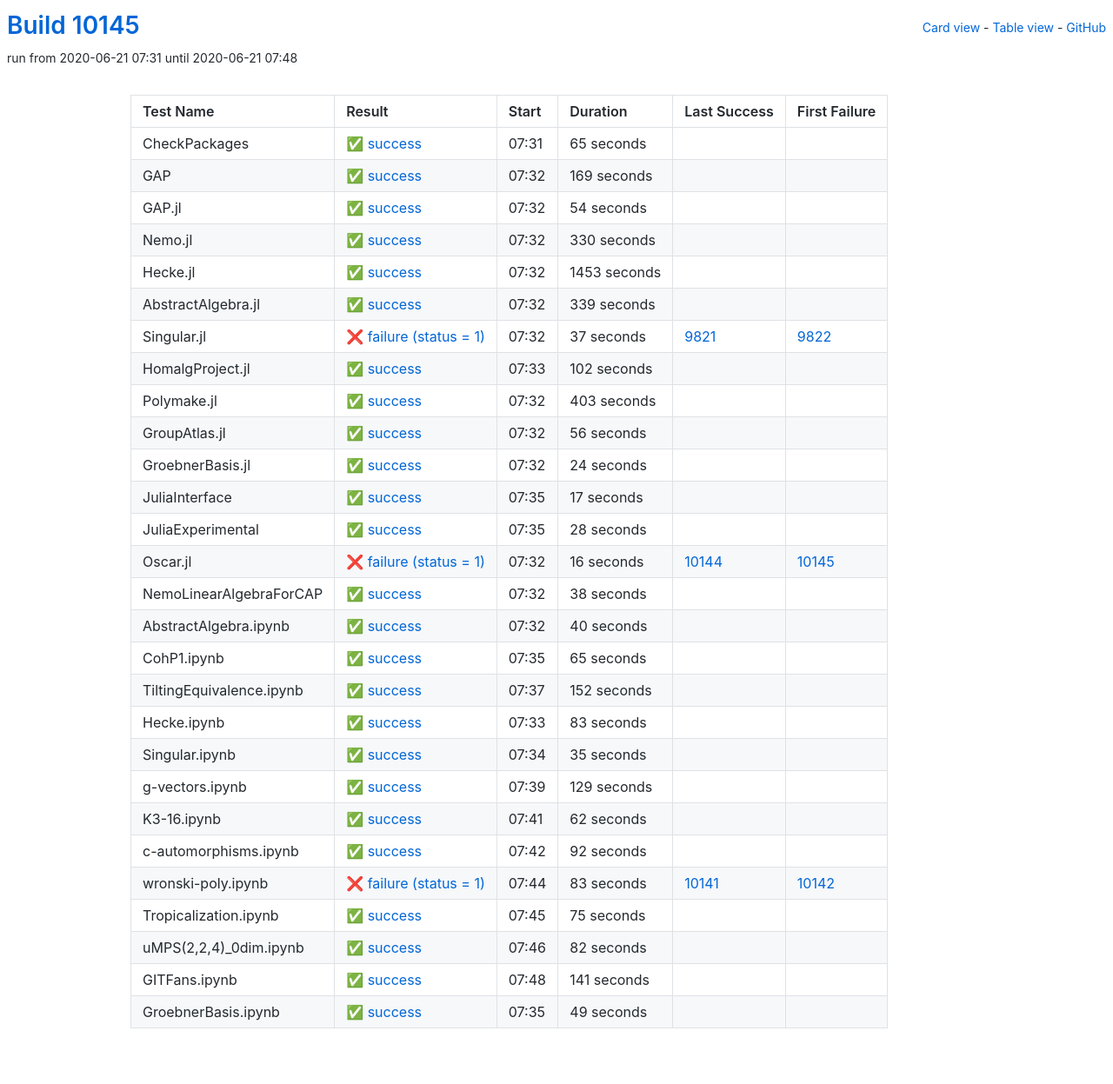
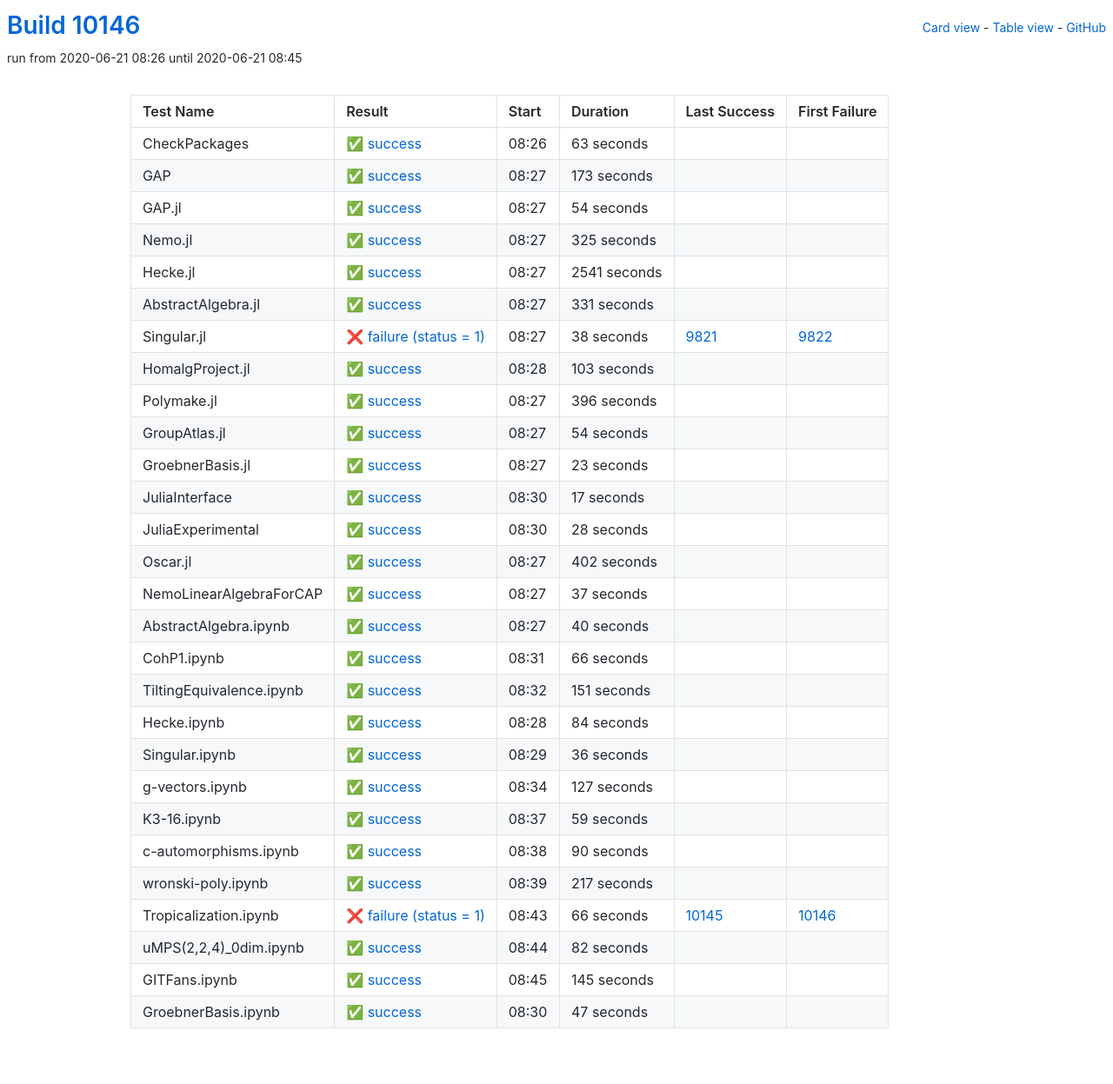
Before and after one commit to oscar-system/oscar-ci-status, a Jekyll site: the page built from table.html, in a window 1280 px wide. Shown: the whole page at 87% size. Built offline with Jekyll 4.4.1, drawn with Linux system fonts in a browser that asks for light colours.

Commit message:
Build #10146

```diff
--- a/_data/ci.yml
+++ b/_data/ci.yml
@@ -1,6 +1,6 @@
 ---
-build: 10145
-build_url: https://oscarci.mathematik.uni-kl.de/job/oscar/10145/
+build: 10146
+build_url: https://oscarci.mathematik.uni-kl.de/job/oscar/10146/
 job: oscar
 organization: oscar-system
 repo: oscar-ci-status
@@ -8,32 +8,32 @@ repourl: https://github.com/oscar-system/oscar-ci-status
 tests:
 - name: CheckPackages
   id: checkpackages
-  log: https://oscarci.mathematik.uni-kl.de/job/oscar/10145/artifact/logs/build-10145/CheckPackages.log
-  start: 2020-06-21 07:31
+  log: https://oscarci.mathematik.uni-kl.de/job/oscar/10146/artifact/logs/build-10146/CheckPackages.log
+  start: 2020-06-21 08:26
   success: true
   exitcode: 0
   status: success
-  duration: 65
+  duration: 63
   last_success: false
   last_success_url:
   first_failure: false
   first_failure_url:
 - name: GAP
   id: gap
-  log: https://oscarci.mathematik.uni-kl.de/job/oscar/10145/artifact/logs/build-10145/GAP.log
-  start: 2020-06-21 07:32
+  log: https://oscarci.mathematik.uni-kl.de/job/oscar/10146/artifact/logs/build-10146/GAP.log
+  start: 2020-06-21 08:27
   success: true
   exitcode: 0
   status: success
-  duration: 169
+  duration: 173
   last_success: false
   last_success_url:
   first_failure: false
   first_failure_url:
 - name: GAP.jl
   id: gap-jl
-  log: https://oscarci.mathematik.uni-kl.de/job/oscar/10145/artifact/logs/build-10145/GAP.jl.log
-  start: 2020-06-21 07:32
+  log: https://oscarci.mathematik.uni-kl.de/job/oscar/10146/artifact/logs/build-10146/GAP.jl.log
+  start: 2020-06-21 08:27
   success: true
   exitcode: 0
   status: success
@@ -44,104 +44,104 @@ tests:
   first_failure_url:
 - name: Nemo.jl
   id: nemo-jl
-  log: https://oscarci.mathematik.uni-kl.de/job/oscar/10145/artifact/logs/build-10145/Nemo.jl.log
-  start: 2020-06-21 07:32
+  log: https://oscarci.mathematik.uni-kl.de/job/oscar/10146/artifact/logs/build-10146/Nemo.jl.log
+  start: 2020-06-21 08:27
   success: true
   exitcode: 0
   status: success
-  duration: 330
+  duration: 325
   last_success: false
   last_success_url:
   first_failure: false
   first_failure_url:
 - name: Hecke.jl
   id: hecke-jl
-  log: https://oscarci.mathematik.uni-kl.de/job/oscar/10145/artifact/logs/build-10145/Hecke.jl.log
-  start: 2020-06-21 07:32
+  log: https://oscarci.mathematik.uni-kl.de/job/oscar/10146/artifact/logs/build-10146/Hecke.jl.log
+  start: 2020-06-21 08:27
   success: true
   exitcode: 0
   status: success
-  duration: 1453
+  duration: 2541
   last_success: false
   last_success_url:
   first_failure: false
   first_failure_url:
 - name: AbstractAlgebra.jl
   id: abstractalgebra-jl
-  log: https://oscarci.mathematik.uni-kl.de/job/oscar/10145/artifact/logs/build-10145/AbstractAlgebra.jl.log
-  start: 2020-06-21 07:32
+  log: https://oscarci.mathematik.uni-kl.de/job/oscar/10146/artifact/logs/build-10146/AbstractAlgebra.jl.log
+  start: 2020-06-21 08:27
   success: true
   exitcode: 0
   status: success
-  duration: 339
+  duration: 331
   last_success: false
   last_success_url:
   first_failure: false
   first_failure_url:
 - name: Singular.jl
   id: singular-jl
-  log: https://oscarci.mathematik.uni-kl.de/job/oscar/10145/artifact/logs/build-10145/Singular.jl.log
-  start: 2020-06-21 07:32
+  log: https://oscarci.mathematik.uni-kl.de/job/oscar/10146/artifact/logs/build-10146/Singular.jl.log
+  start: 2020-06-21 08:27
   success: false
   exitcode: 1
   status: failure
-  duration: 37
+  duration: 38
   last_success: 9821
   last_success_url: https://oscarci.mathematik.uni-kl.de/job/oscar/9821/
   first_failure: 9822
   first_failure_url: https://oscarci.mathematik.uni-kl.de/job/oscar/9822/
 - name: HomalgProject.jl
   id: homalgproject-jl
-  log: https://oscarci.mathematik.uni-kl.de/job/oscar/10145/artifact/logs/build-10145/HomalgProject.jl.log
-  start: 2020-06-21 07:33
+  log: https://oscarci.mathematik.uni-kl.de/job/oscar/10146/artifact/logs/build-10146/HomalgProject.jl.log
+  start: 2020-06-21 08:28
   success: true
   exitcode: 0
   status: success
-  duration: 102
+  duration: 103
   last_success: false
   last_success_url:
   first_failure: false
   first_failure_url:
 - name: Polymake.jl
   id: polymake-jl
-  log: https://oscarci.mathematik.uni-kl.de/job/oscar/10145/artifact/logs/build-10145/Polymake.jl.log
-  start: 2020-06-21 07:32
+  log: https://oscarci.mathematik.uni-kl.de/job/oscar/10146/artifact/logs/build-10146/Polymake.jl.log
+  start: 2020-06-21 08:27
   success: true
   exitcode: 0
   status: success
-  duration: 403
+  duration: 396
   last_success: false
   last_success_url:
   first_failure: false
   first_failure_url:
 - name: GroupAtlas.jl
   id: groupatlas-jl
-  log: https://oscarci.mathematik.uni-kl.de/job/oscar/10145/artifact/logs/build-10145/GroupAtlas.jl.log
-  start: 2020-06-21 07:32
+  log: https://oscarci.mathematik.uni-kl.de/job/oscar/10146/artifact/logs/build-10146/GroupAtlas.jl.log
+  start: 2020-06-21 08:27
   success: true
   exitcode: 0
   status: success
-  duration: 56
+  duration: 54
   last_success: false
   last_success_url:
   first_failure: false
   first_failure_url:
 - name: GroebnerBasis.jl
   id: groebnerbasis-jl
-  log: https://oscarci.mathematik.uni-kl.de/job/oscar/10145/artifact/logs/build-10145/GroebnerBasis.jl.log
-  start: 2020-06-21 07:32
+  log: https://oscarci.mathematik.uni-kl.de/job/oscar/10146/artifact/logs/build-10146/GroebnerBasis.jl.log
+  start: 2020-06-21 08:27
   success: true
   exitcode: 0
   status: success
-  duration: 24
+  duration: 23
   last_success: false
   last_success_url:
   first_failure: false
   first_failure_url:
 - name: JuliaInterface
   id: juliainterface
-  log: https://oscarci.mathematik.uni-kl.de/job/oscar/10145/artifact/logs/build-10145/JuliaInterface.log
-  start: 2020-06-21 07:35
+  log: https://oscarci.mathematik.uni-kl.de/job/oscar/10146/artifact/logs/build-10146/JuliaInterface.log
+  start: 2020-06-21 08:30
   success: true
   exitcode: 0
   status: success
@@ -152,8 +152,8 @@ tests:
   first_failure_url:
 - name: JuliaExperimental
   id: juliaexperimental
-  log: https://oscarci.mathematik.uni-kl.de/job/oscar/10145/artifact/logs/build-10145/JuliaExperimental.log
-  start: 2020-06-21 07:35
+  log: https://oscarci.mathematik.uni-kl.de/job/oscar/10146/artifact/logs/build-10146/JuliaExperimental.log
+  start: 2020-06-21 08:30
   success: true
   exitcode: 0
   status: success
@@ -164,32 +164,32 @@ tests:
   first_failure_url:
 - name: Oscar.jl
   id: oscar-jl
-  log: https://oscarci.mathematik.uni-kl.de/job/oscar/10145/artifact/logs/build-10145/Oscar.jl.log
-  start: 2020-06-21 07:32
-  success: false
-  exitcode: 1
-  status: failure
-  duration: 16
-  last_success: 10144
-  last_success_url: https://oscarci.mathematik.uni-kl.de/job/oscar/10144/
-  first_failure: 10145
-  first_failure_url: https://oscarci.mathematik.uni-kl.de/job/oscar/10145/
-- name: NemoLinearAlgebraForCAP
-  id: nemolinearalgebraforcap
-  log: https://oscarci.mathematik.uni-kl.de/job/oscar/10145/artifact/logs/build-10145/NemoLinearAlgebraForCAP.log
-  start: 2020-06-21 07:32
+  log: https://oscarci.mathematik.uni-kl.de/job/oscar/10146/artifact/logs/build-10146/Oscar.jl.log
+  start: 2020-06-21 08:27
   success: true
   exitcode: 0
   status: success
-  duration: 38
+  duration: 402
+  last_success: false
+  last_success_url:
+  first_failure: false
+  first_failure_url:
+- name: NemoLinearAlgebraForCAP
+  id: nemolinearalgebraforcap
+  log: https://oscarci.mathematik.uni-kl.de/job/oscar/10146/artifact/logs/build-10146/NemoLinearAlgebraForCAP.log
+  start: 2020-06-21 08:27
+  success: true
+  exitcode: 0
+  status: success
+  duration: 37
   last_success: false
   last_success_url:
   first_failure: false
   first_failure_url:
 - name: AbstractAlgebra.ipynb
   id: abstractalgebra-ipynb
-  log: https://oscarci.mathematik.uni-kl.de/job/oscar/10145/artifact/logs/build-10145/AbstractAlgebra.ipynb.log
-  start: 2020-06-21 07:32
+  log: https://oscarci.mathematik.uni-kl.de/job/oscar/10146/artifact/logs/build-10146/AbstractAlgebra.ipynb.log
+  start: 2020-06-21 08:27
   success: true
   exitcode: 0
   status: success
@@ -200,116 +200,116 @@ tests:
   first_failure_url:
 - name: CohP1.ipynb
   id: cohp1-ipynb
-  log: https://oscarci.mathematik.uni-kl.de/job/oscar/10145/artifact/logs/build-10145/CohP1.ipynb.log
-  start: 2020-06-21 07:35
+  log: https://oscarci.mathematik.uni-kl.de/job/oscar/10146/artifact/logs/build-10146/CohP1.ipynb.log
+  start: 2020-06-21 08:31
   success: true
   exitcode: 0
   status: success
-  duration: 65
+  duration: 66
   last_success: false
   last_success_url:
   first_failure: false
   first_failure_url:
 - name: TiltingEquivalence.ipynb
   id: tiltingequivalence-ipynb
-  log: https://oscarci.mathematik.uni-kl.de/job/oscar/10145/artifact/logs/build-10145/TiltingEquivalence.ipynb.log
-  start: 2020-06-21 07:37
+  log: https://oscarci.mathematik.uni-kl.de/job/oscar/10146/artifact/logs/build-10146/TiltingEquivalence.ipynb.log
+  start: 2020-06-21 08:32
   success: true
   exitcode: 0
   status: success
-  duration: 152
+  duration: 151
   last_success: false
   last_success_url:
   first_failure: false
   first_failure_url:
 - name: Hecke.ipynb
   id: hecke-ipynb
-  log: https://oscarci.mathematik.uni-kl.de/job/oscar/10145/artifact/logs/build-10145/Hecke.ipynb.log
-  start: 2020-06-21 07:33
+  log: https://oscarci.mathematik.uni-kl.de/job/oscar/10146/artifact/logs/build-10146/Hecke.ipynb.log
+  start: 2020-06-21 08:28
   success: true
   exitcode: 0
   status: success
-  duration: 83
+  duration: 84
   last_success: false
   last_success_url:
   first_failure: false
   first_failure_url:
 - name: Singular.ipynb
   id: singular-ipynb
-  log: https://oscarci.mathematik.uni-kl.de/job/oscar/10145/artifact/logs/build-10145/Singular.ipynb.log
-  start: 2020-06-21 07:34
+  log: https://oscarci.mathematik.uni-kl.de/job/oscar/10146/artifact/logs/build-10146/Singular.ipynb.log
+  start: 2020-06-21 08:29
   success: true
   exitcode: 0
   status: success
-  duration: 35
+  duration: 36
   last_success: false
   last_success_url:
   first_failure: false
   first_failure_url:
 - name: g-vectors.ipynb
   id: g-vectors-ipynb
-  log: https://oscarci.mathematik.uni-kl.de/job/oscar/10145/artifact/logs/build-10145/g-vectors.ipynb.log
-  start: 2020-06-21 07:39
+  log: https://oscarci.mathematik.uni-kl.de/job/oscar/10146/artifact/logs/build-10146/g-vectors.ipynb.log
+  start: 2020-06-21 08:34
   success: true
   exitcode: 0
   status: success
-  duration: 129
+  duration: 127
   last_success: false
   last_success_url:
   first_failure: false
   first_failure_url:
 - name: K3-16.ipynb
   id: k3-16-ipynb
-  log: https://oscarci.mathematik.uni-kl.de/job/oscar/10145/artifact/logs/build-10145/K3-16.ipynb.log
-  start: 2020-06-21 07:41
+  log: https://oscarci.mathematik.uni-kl.de/job/oscar/10146/artifact/logs/build-10146/K3-16.ipynb.log
+  start: 2020-06-21 08:37
   success: true
   exitcode: 0
   status: success
-  duration: 62
+  duration: 59
   last_success: false
   last_success_url:
   first_failure: false
   first_failure_url:
 - name: c-automorphisms.ipynb
   id: c-automorphisms-ipynb
-  log: https://oscarci.mathematik.uni-kl.de/job/oscar/10145/artifact/logs/build-10145/c-automorphisms.ipynb.log
-  start: 2020-06-21 07:42
+  log: https://oscarci.mathematik.uni-kl.de/job/oscar/10146/artifact/logs/build-10146/c-automorphisms.ipynb.log
+  start: 2020-06-21 08:38
   success: true
   exitcode: 0
   status: success
-  duration: 92
+  duration: 90
   last_success: false
   last_success_url:
   first_failure: false
   first_failure_url:
 - name: wronski-poly.ipynb
   id: wronski-poly-ipynb
-  log: https://oscarci.mathematik.uni-kl.de/job/oscar/10145/artifact/logs/build-10145/wronski-poly.ipynb.log
-  start: 2020-06-21 07:44
-  success: false
-  exitcode: 1
-  status: failure
-  duration: 83
-  last_success: 10141
-  last_success_url: https://oscarci.mathematik.uni-kl.de/job/oscar/10141/
-  first_failure: 10142
-  first_failure_url: https://oscarci.mathematik.uni-kl.de/job/oscar/10142/
-- name: Tropicalization.ipynb
-  id: tropicalization-ipynb
-  log: https://oscarci.mathematik.uni-kl.de/job/oscar/10145/artifact/logs/build-10145/Tropicalization.ipynb.log
-  start: 2020-06-21 07:45
+  log: https://oscarci.mathematik.uni-kl.de/job/oscar/10146/artifact/logs/build-10146/wronski-poly.ipynb.log
+  start: 2020-06-21 08:39
   success: true
   exitcode: 0
   status: success
-  duration: 75
+  duration: 217
   last_success: false
   last_success_url:
   first_failure: false
   first_failure_url:
+- name: Tropicalization.ipynb
+  id: tropicalization-ipynb
+  log: https://oscarci.mathematik.uni-kl.de/job/oscar/10146/artifact/logs/build-10146/Tropicalization.ipynb.log
+  start: 2020-06-21 08:43
+  success: false
+  exitcode: 1
+  status: failure
+  duration: 66
+  last_success: 10145
+  last_success_url: https://oscarci.mathematik.uni-kl.de/job/oscar/10145/
+  first_failure: 10146
+  first_failure_url: https://oscarci.mathematik.uni-kl.de/job/oscar/10146/
 - name: uMPS(2,2,4)_0dim.ipynb
   id: umps-2-2-4-0dim-ipynb
-  log: https://oscarci.mathematik.uni-kl.de/job/oscar/10145/artifact/logs/build-10145/uMPS-2-2-4-_0dim.ipynb.log
-  start: 2020-06-21 07:46
+  log: https://oscarci.mathematik.uni-kl.de/job/oscar/10146/artifact/logs/build-10146/uMPS-2-2-4-_0dim.ipynb.log
+  start: 2020-06-21 08:44
   success: true
   exitcode: 0
   status: success
@@ -320,24 +320,24 @@ tests:
   first_failure_url:
 - name: GITFans.ipynb
   id: gitfans-ipynb
-  log: https://oscarci.mathematik.uni-kl.de/job/oscar/10145/artifact/logs/build-10145/GITFans.ipynb.log
-  start: 2020-06-21 07:48
+  log: https://oscarci.mathematik.uni-kl.de/job/oscar/10146/artifact/logs/build-10146/GITFans.ipynb.log
+  start: 2020-06-21 08:45
   success: true
   exitcode: 0
   status: success
-  duration: 141
+  duration: 145
   last_success: false
   last_success_url:
   first_failure: false
   first_failure_url:
 - name: GroebnerBasis.ipynb
   id: groebnerbasis-ipynb
-  log: https://oscarci.mathematik.uni-kl.de/job/oscar/10145/artifact/logs/build-10145/GroebnerBasis.ipynb.log
-  start: 2020-06-21 07:35
+  log: https://oscarci.mathematik.uni-kl.de/job/oscar/10146/artifact/logs/build-10146/GroebnerBasis.ipynb.log
+  start: 2020-06-21 08:30
   success: true
   exitcode: 0
   status: success
-  duration: 49
+  duration: 47
   last_success: false
   last_success_url:
   first_failure: false
```
Also changed, not shown: README.md.
